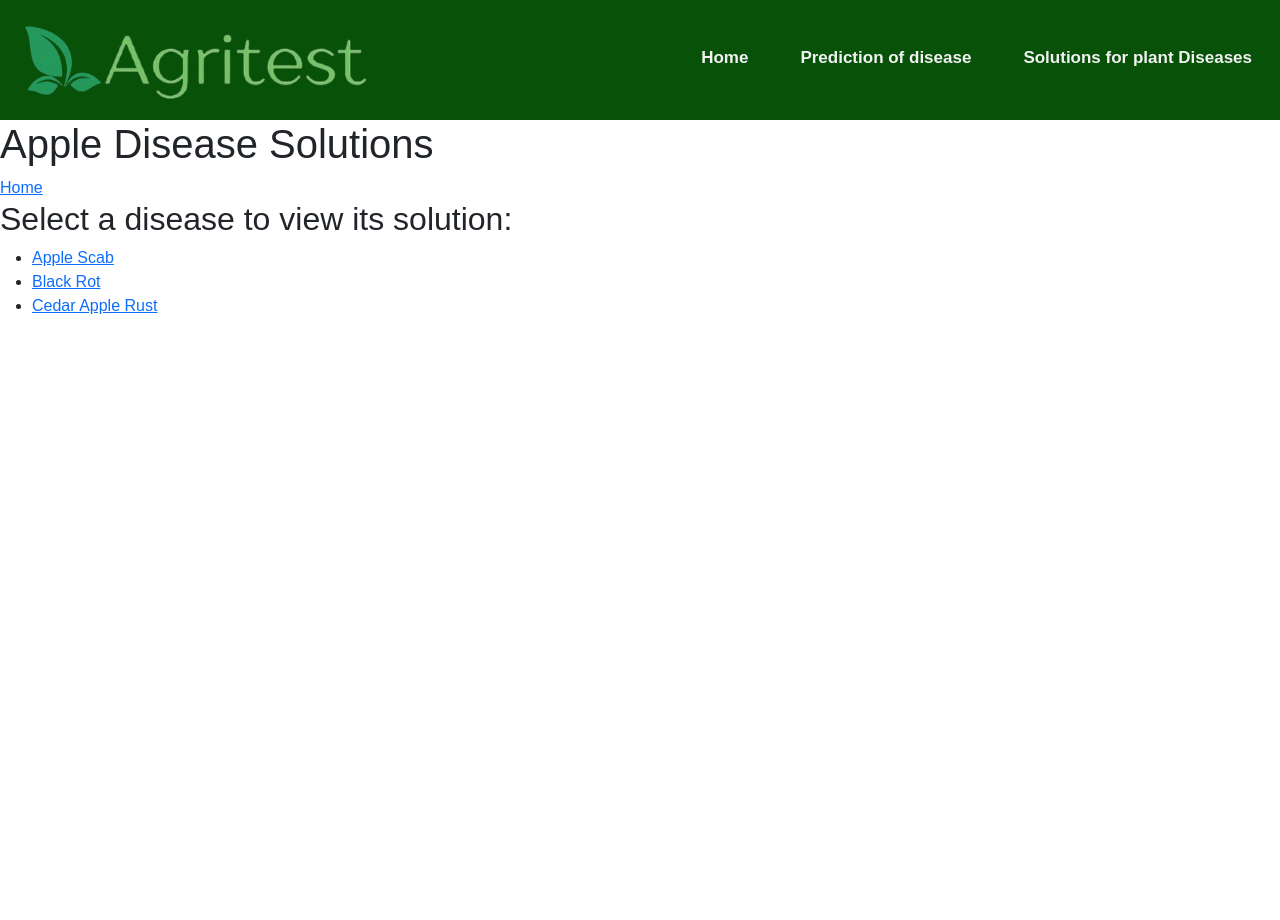
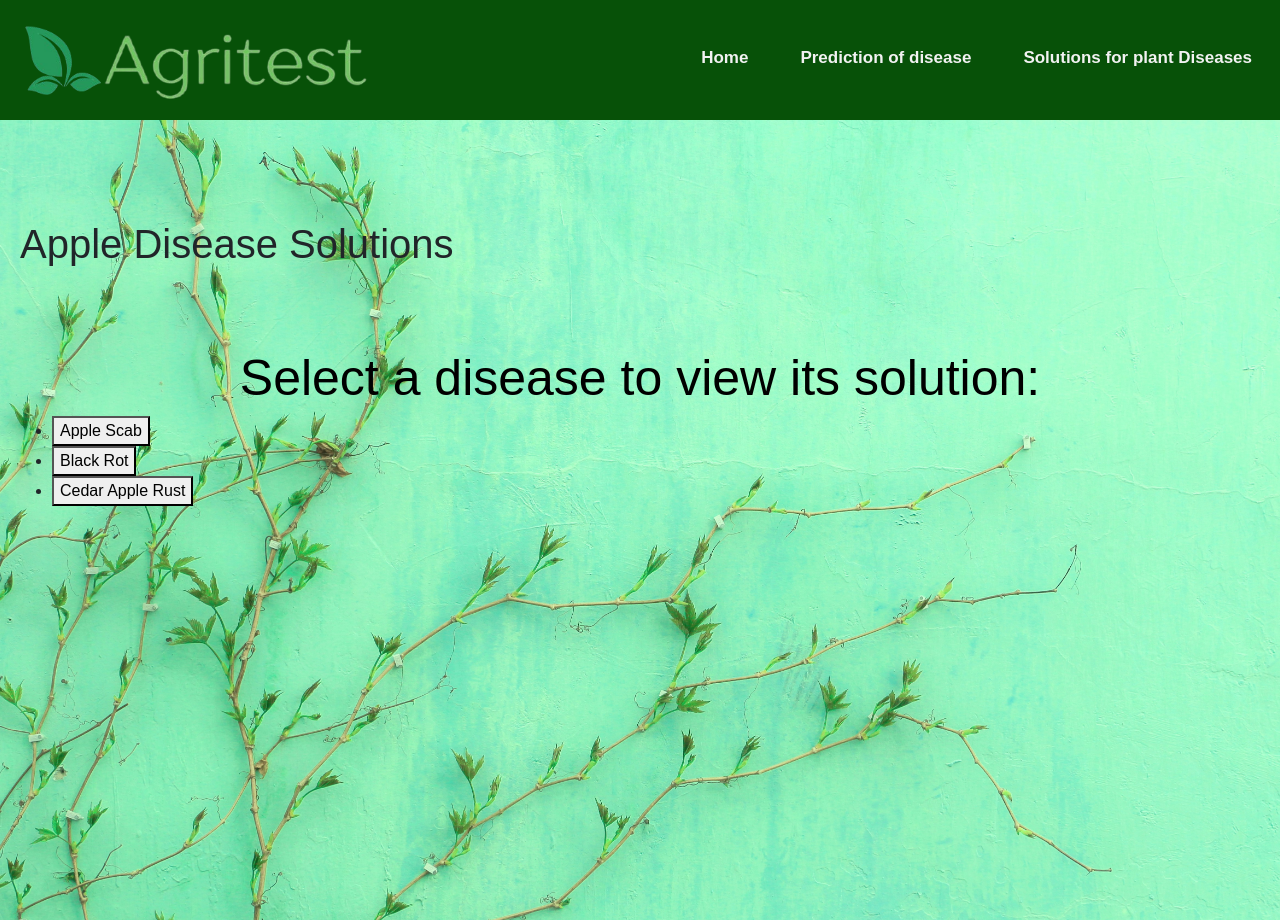
Before and after one commit to akshit22sept/AgriTest, a Flask app: page /solutions/ in a window 1280 px wide. Before the commit the page ends 314 px from the top, so only its background shows below. Run offline with Flask 3, Linux system fonts and the light colour scheme; parts of the project's set-up code (start-up, migrations or seed data) failed here and were passed over.

Commit message:
FinalCommit

```diff
--- a/Templates/Solutions.html
+++ b/Templates/Solutions.html
@@ -1,18 +1,28 @@
-{% extends "base.html" %}
+{% extends "base2.html" %}
 
-{% block body %}
+{% block body1 %}
+<style>
+    .button {
+  background-color: #04AA6D; /* Green */
+  border: none;
+  color: white;
+  padding: 15px 32px;
+  text-align: center;
+  text-decoration: none;
+  display: inline-block;
+  font-size: 16px;
+}
+
+</style>
 
 <header>
     <h1> Apple Disease Solutions</h1>
-    <nav>
-        <a href="/">Home</a>
-    </nav>
 </header>
 
 <h2>Select a disease to view its solution:</h2>
 <ul>
-    <li><a href='{{ url_for("apple_scab") }}'>Apple Scab</a></li>
-    <li><a href='{{ url_for("black_rot") }}'>Black Rot</a></li>
-    <li><a href='{{ url_for("cedar_apple_rust") }}'>Cedar Apple Rust</a></li>
+    <li><a href='{{ url_for("apple_scab") }}'><button>Apple Scab</button></a></li>
+    <li><a href='{{ url_for("black_rot") }}'><button>Black Rot</button></a></li>
+    <li><a href='{{ url_for("cedar_apple_rust") }}'><button>Cedar Apple Rust</button></a></li>
 </ul>
 {% endblock %}
--- /dev/null
+++ b/Templates/base2.html
@@ -0,0 +1,76 @@
+{% extends "base.html" %}
+{% block head %}
+    <meta charset="UTF-8">
+    <meta name="viewport" content="width=device-width, initial-scale=1.0">
+    <title>Prediction Page</title>
+    <link rel="icon" href="C:\Users\geeta\Downloads\Vista Logos\logo.png" type="image/x-icon" />
+
+
+    <style>
+        .button {
+  background-color: #04AA6D; /* Green */
+  border: none;
+  color: white;
+  padding: 15px 32px;
+  text-align: center;
+  text-decoration: none;
+  display: inline-block;
+  font-size: 16px;
+}
+        h3 {
+            color: darkgreen;
+            text-align: center;
+            margin top: 100px;
+            font-size: 35px;
+        }
+        h2 {
+            color: black;
+            text-align: center;
+            margin-top: 80px;
+            font-size: 50px;
+        }
+        .topnav {
+  background-color: #333;
+  overflow: hidden;
+}
+
+/* Style the links inside the navigation bar */
+.topnav a {
+  float: left;
+  color: #f2f2f2;
+  text-align: center;
+  padding: 14px 16px;
+  text-decoration: none;
+  font-size: 17px;
+}
+
+/* Change the color of links on hover */
+.topnav a:hover {
+  background-color: #ddd;
+  color: black;
+}
+
+/* Add a color to the active/current link */
+.topnav a.active {
+  background-color: #04AA6D;
+  color: white;
+}
+        body {
+            margin: 0;
+            padding: 0;
+            font-family: Arial, sans-serif;
+            background-image: url('http://127.0.0.1:5000/static/img.jpeg.jpg'); /* Update path here */
+            background-size: cover;
+            background-attachment: fixed;
+            background-repeat: no-repeat;
+
+    </style>
+
+{% endblock %}
+{% block body %}
+
+<section class="pred2">
+{% block body1 %}
+{% endblock body1 %}
+</section>
+{% endblock body %}
--- /dev/null
+++ b/Templates/test.html
@@ -0,0 +1,5 @@
+{% extends "base2.html" %}
+
+{% block body1 %}
+<h3>Hi!</h3>
+{% endblock body1 %}
--- a/main.py
+++ b/main.py
@@ -47,6 +47,11 @@ def predAll():
 
     return render_template("layout_2.html")
 
+@app.route("/output/<pred>+<dis>")
+def output(pred,dis):
+    print(pred,dis)
+    return render_template("pred2.html", pred=pred, dis=dis)
+
 @app.route("/solutions/")
 def solutions():
     return render_template("Solutions.html")
@@ -63,10 +68,11 @@ def black_rot():
 def cedar_apple_rust():
     return render_template("cedar_apple_rust.html")
 
+@app.route("/test")
+def test():
+    return render_template("test.html")
 
-@app.route("/output/<pred>+<dis>")
-def output(pred,dis):
-    print(pred,dis)
-    return render_template("pred2.html", pred=pred, dis=dis)
+
+
 if __name__ == "__main__":
     app.run(debug=True, host="0.0.0.0", port="5000")
```
Also changed, not shown: Templates/apple_scab.html (+3 -8 lines), Templates/black_rot.html (+3 -8 lines), Templates/cedar_apple_rust.html (+2 -8 lines), Templates/test.py (added), static/files/AllLeaves/tbp.png.
